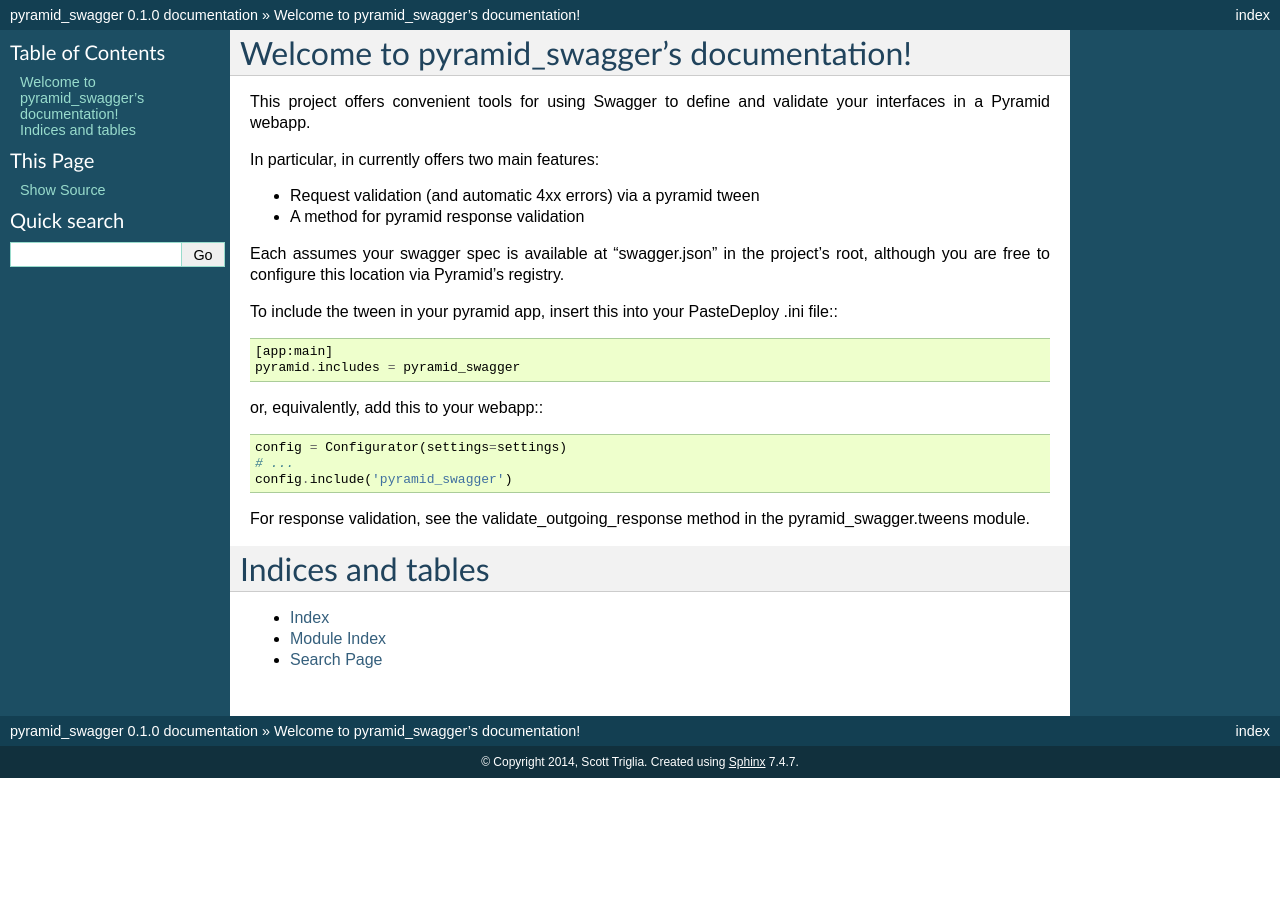
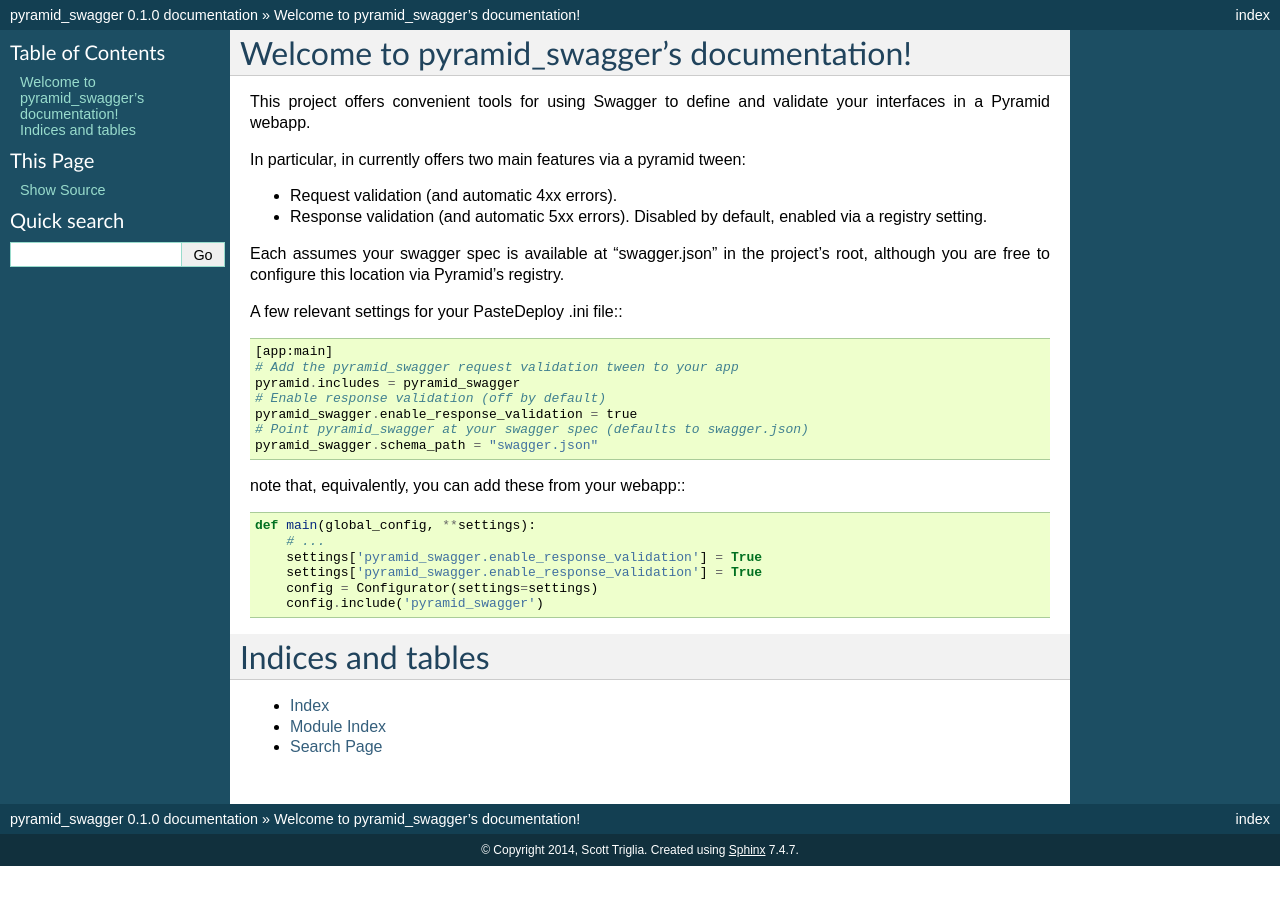
Before and after one commit to Yelp/pyramid_swagger, a Sphinx documentation site: the page built from docs/index.rst, in a window 1280 px wide. Built offline with Sphinx 7.4.7, drawn with Linux system fonts in a browser that asks for light colours.

Commit message:
Response validation is optional in the tween.
Updates tests to exercise this path.
Defaults to disabled. Overridable via pyramid registry.
Updated the documentation

```diff
--- a/docs/index.rst
+++ b/docs/index.rst
@@ -9,29 +9,33 @@
 This project offers convenient tools for using Swagger to define and validate
 your interfaces in a Pyramid webapp.
 
-In particular, in currently offers two main features:
+In particular, in currently offers two main features via a pyramid tween:
 
-* Request validation (and automatic 4xx errors) via a pyramid tween
-* A method for pyramid response validation
+* Request validation (and automatic 4xx errors).
+* Response validation (and automatic 5xx errors). Disabled by default, enabled
+  via a registry setting.
 
 Each assumes your swagger spec is available at "swagger.json" in the project's
 root, although you are free to configure this location via Pyramid's registry.
 
-To include the tween in your pyramid app, insert this into your PasteDeploy
-.ini file:::
+A few relevant settings for your PasteDeploy .ini file:::
 
         [app:main]
+        # Add the pyramid_swagger request validation tween to your app
         pyramid.includes = pyramid_swagger
+        # Enable response validation (off by default)
+        pyramid_swagger.enable_response_validation = true
+        # Point pyramid_swagger at your swagger spec (defaults to swagger.json)
+        pyramid_swagger.schema_path = "swagger.json"
 
-or, equivalently, add this to your webapp:::
+note that, equivalently, you can add these from your webapp:::
 
-        config = Configurator(settings=settings)
-        # ...
-        config.include('pyramid_swagger')
-
-
-For response validation, see the validate_outgoing_response method in the
-pyramid_swagger.tweens module.
+        def main(global_config, **settings):
+            # ...
+            settings['pyramid_swagger.enable_response_validation'] = True
+            settings['pyramid_swagger.enable_response_validation'] = True
+            config = Configurator(settings=settings)
+            config.include('pyramid_swagger')
 
 Indices and tables
 ==================
```
Also changed, not shown: README.rst (+3 -21 lines), 2 other files.
